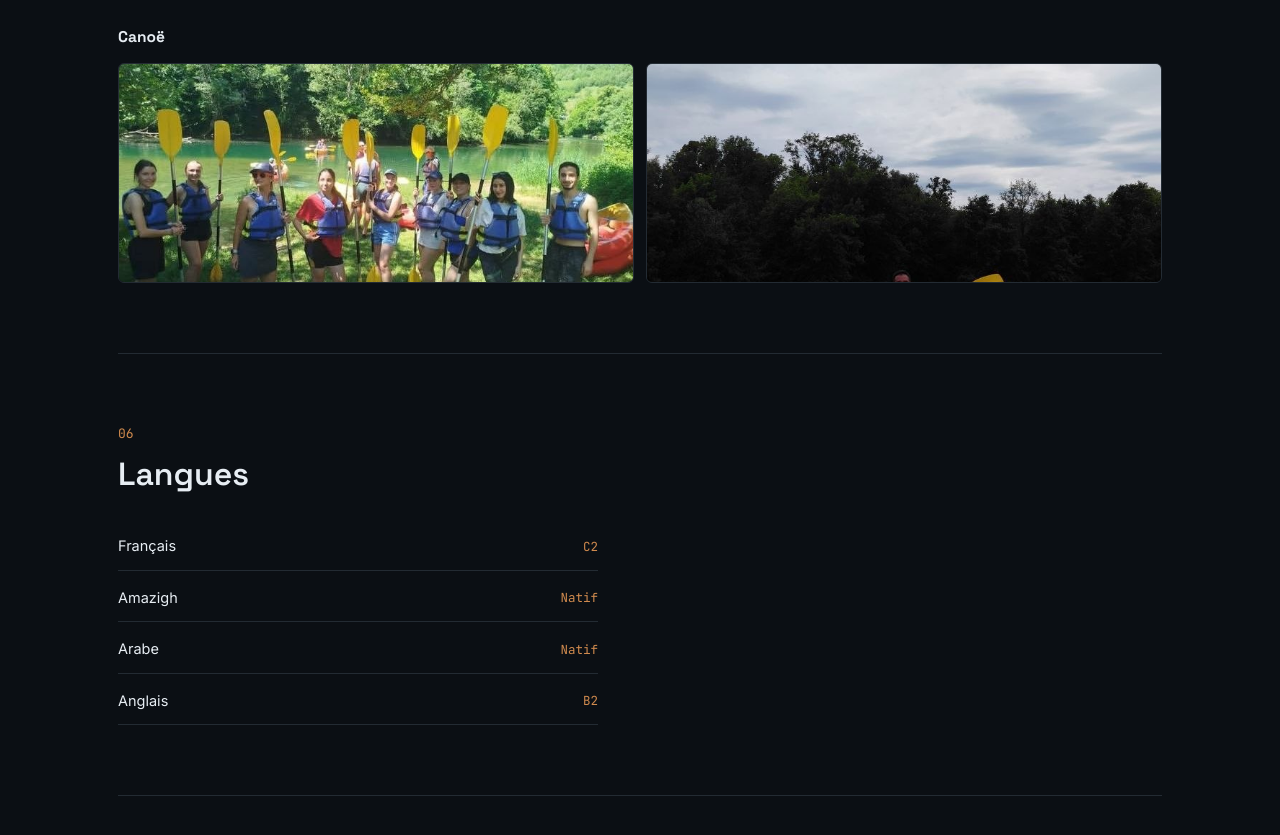
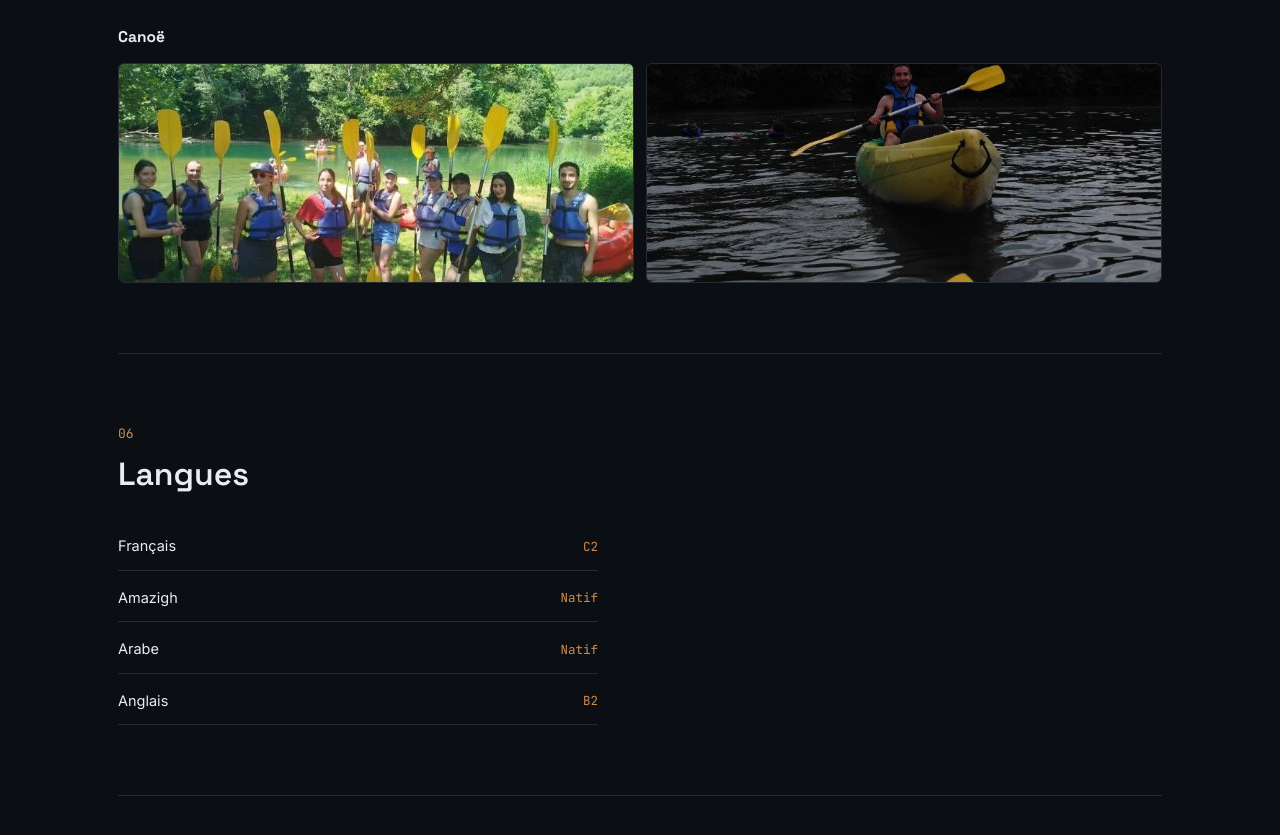
Before and after one commit to Jugurtha25/Jugurtha25.github.io, a plain HTML site: page index.html in a window 1280 px wide. Shown: the part 3721-4556 px from the top of the page. Drawn offline with Linux system fonts and the light colour scheme.

Commit message:
Corrige le cadrage et les libelles des photos canoe

```diff
--- a/index.html
+++ b/index.html
@@ -185,6 +185,7 @@
   .loisir-group h3{ font-family:'Space Grotesk', sans-serif; font-size:15.5px; margin-bottom:14px; }
   .loisir-gallery{ display:grid; gap:12px; grid-template-columns:repeat(auto-fit, minmax(160px,1fr)); }
   .loisir-gallery img{ width:100%; height:220px; object-fit:cover; border-radius:6px; border:1px solid var(--line); display:block; }
+  .loisir-gallery img.obj-low{ object-position:center 80%; }
 
   /* Langues */
   .lang-list{ display:grid; gap:16px; max-width:480px; }
@@ -442,8 +443,8 @@
     <div class="loisir-group">
       <h3>Canoë</h3>
       <div class="loisir-gallery">
-        <img src="loisirs/canoe1.jpg" alt="En kayak sur la rivière">
-        <img src="loisirs/canoe2.jpg" alt="Sortie canoë-kayak entre amis">
+        <img src="loisirs/canoe1.jpg" alt="Sortie canoë-kayak entre amis">
+        <img src="loisirs/canoe2.jpg" alt="En kayak sur la rivière" class="obj-low">
       </div>
     </div>
   </section>
```
